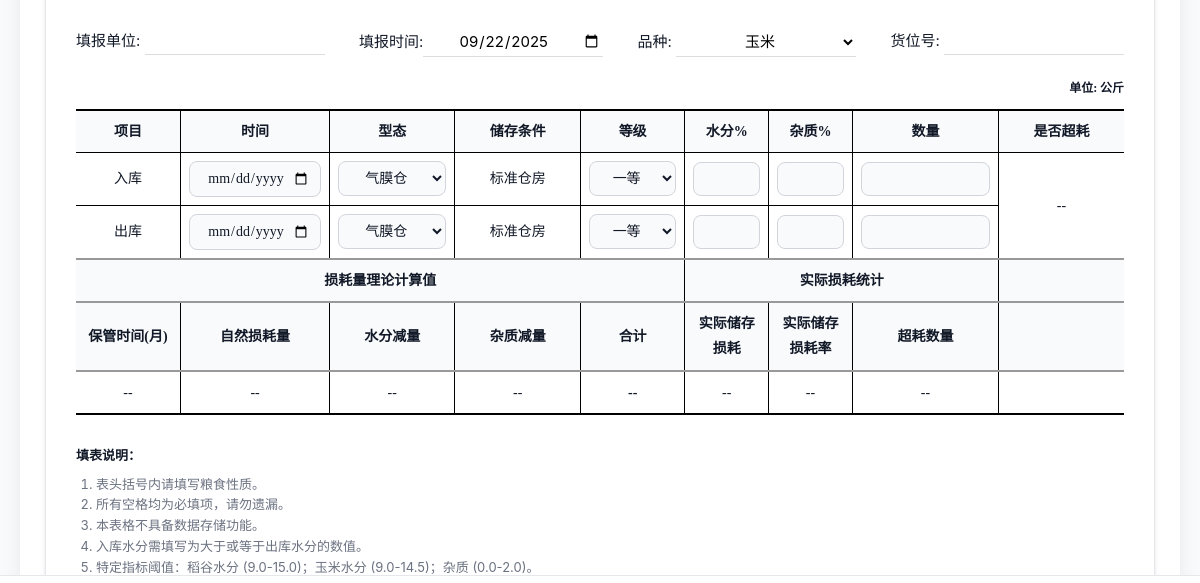
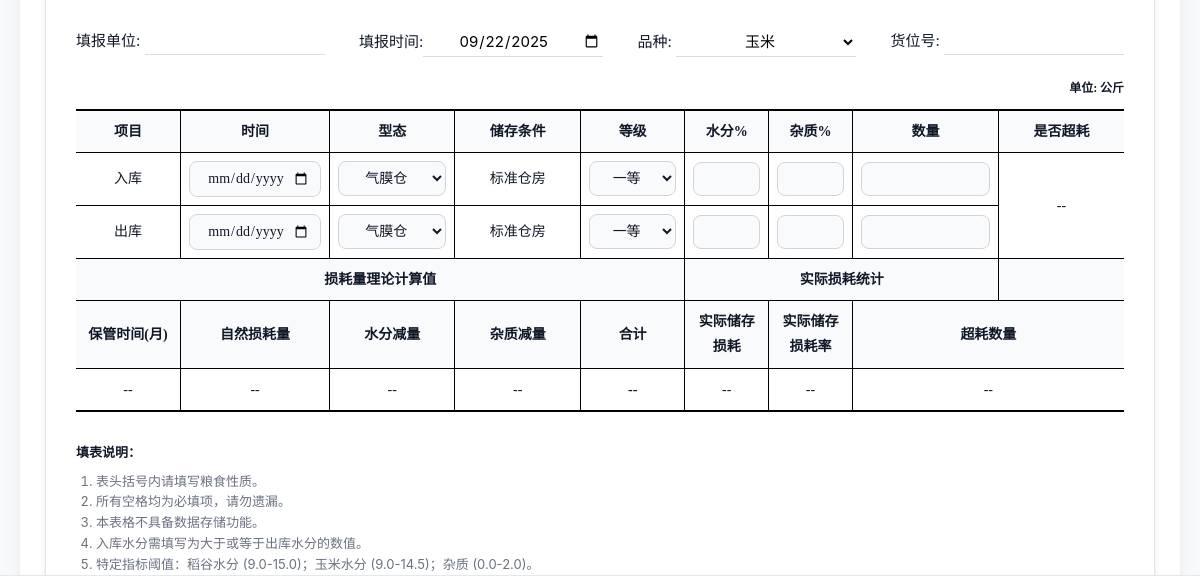
Before and after one commit to ChiMings/crop, an Electron app: page storage_loss_report.html in a window 1200 px wide. Shown: the part 182-765 px from the top of the page. Drawn offline with Linux system fonts and the light colour scheme.

Commit message:
更新报告单页面，优化表格样式，调整合计行的列合并，移除不必要的边框样式，提升表格的视觉一致性和用户体验。

```diff
--- a/storage_loss_report.html
+++ b/storage_loss_report.html
@@ -90,9 +90,13 @@
         .modal-buttons .btn-primary:hover {
             background-color: #2563EB;
         }
+
+        /* Custom styles for merged table alignment - This rule is causing inconsistent borders */
+        /*
         .summary-row td, .summary-row th {
             border-top: 2px solid #999;
         }
+        */
     </style>
 </head>
 <body>
@@ -216,9 +220,7 @@
                                     <th>合计</th>
                                     <th>实际储存损耗</th>
                                     <th>实际储存损耗率</th>
-                                    <th>超耗数量</th>
-                                    <!-- This empty cell is for alignment with the '是否超耗' column -->
-                                    <th></th>
+                                    <th colspan="2">超耗数量</th>
                                 </tr>
                                 <tr class="summary-row">
                                     <td id="result-storage-time">--</td>
@@ -228,9 +230,7 @@
                                     <td id="result-total-loss" class="highlight">--</td>
                                     <td id="result-actual-loss">--</td>
                                     <td id="result-actual-loss-rate">--</td>
-                                    <td id="result-over-loss">--</td>
-                                     <!-- This empty cell is for alignment with the '是否超耗' column -->
-                                    <td></td>
+                                    <td id="result-over-loss" colspan="2">--</td>
                                 </tr>
                             </tbody>
                         </table>
--- a/style.css
+++ b/style.css
@@ -231,7 +231,7 @@ body {
 }
 
 .report-preview {
-    border: 1px solid #e5e7eb;
+    border: 1px solid #e5e7eb; /* <-- 恢复此处的浅灰色边框 */
     background: var(--surface-color);
     padding: 30px;
     font-family: "SimSun", serif;
@@ -266,26 +266,46 @@ body {
     font-family: "SimHei", "黑体", var(--font-family-system);
 }
 
+/* --- New, Robust Table Border Styling --- */
 .report-table {
     width: 100%;
     border-collapse: collapse;
-    margin-bottom: 0; /* 改为0，以支持表格连接 */
-    font-size: 14px; /* 增加表格字体大小 */
+    margin-bottom: 0;
+    font-size: 14px;
 }
 
-/* 移除表格间的灰色条 */
+/* Set top border for the first table only */
+.report-table:first-of-type {
+    border-top: 2px solid black;
+}
+/* Set bottom border for the last table only */
+.report-table:last-of-type {
+    border-bottom: 2px solid black;
+}
+
+/* This rule ensures the border between connected tables is the standard 1px width */
 .report-table + .report-table {
-    border-top: none;
+    border-top: 1px solid black;
 }
 
 .report-table th,
 .report-table td {
-    border: 1px solid black; /* 内部框线使用黑色 */
+    border: 1px solid black;
     padding: 8px;
     text-align: center;
 }
 
-/* 移除左右外边框 */
+/* Explicitly set thick outer side borders */
+.report-table th:first-child,
+.report-table td:first-child {
+    border-left: 2px solid black;
+}
+.report-table th:last-child,
+.report-table td:last-child {
+    border-right: 2px solid black;
+}
+
+/* Remove outer side borders */
 .report-table th:first-child,
 .report-table td:first-child {
     border-left: none;
@@ -295,17 +315,11 @@ body {
     border-right: none;
 }
 
-/* 上下外边框加粗 */
-.report-preview .report-table:first-of-type thead th {
-    border-top: 2px solid black;
-}
-.report-preview .report-table:last-of-type tbody tr:last-child td {
-    border-bottom: 2px solid black;
-}
-
 .report-table .valign-middle {
     vertical-align: middle;
 }
+
+/* The old rules for manually creating thick borders are no longer needed. */
 
 .report-table th {
     background-color: var(--background-color);
```
Also changed, not shown: purchase_loss_report.html (+7 -0 lines), surplus_report.html (+3 -1 lines).
